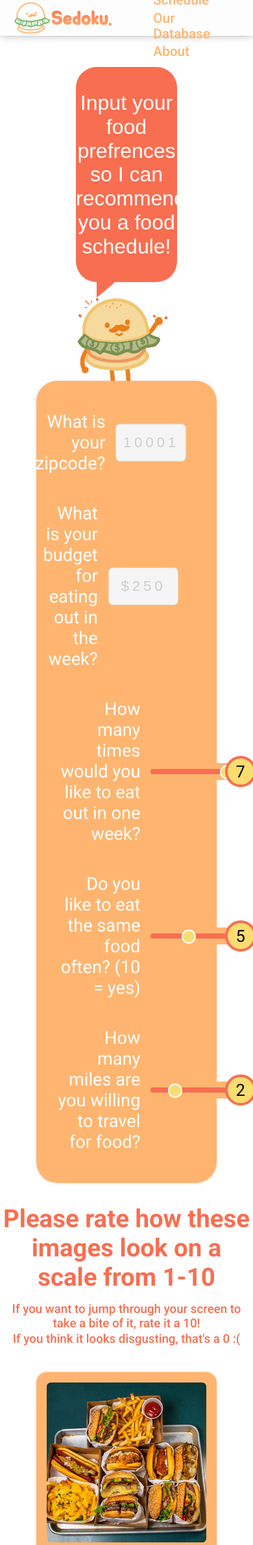
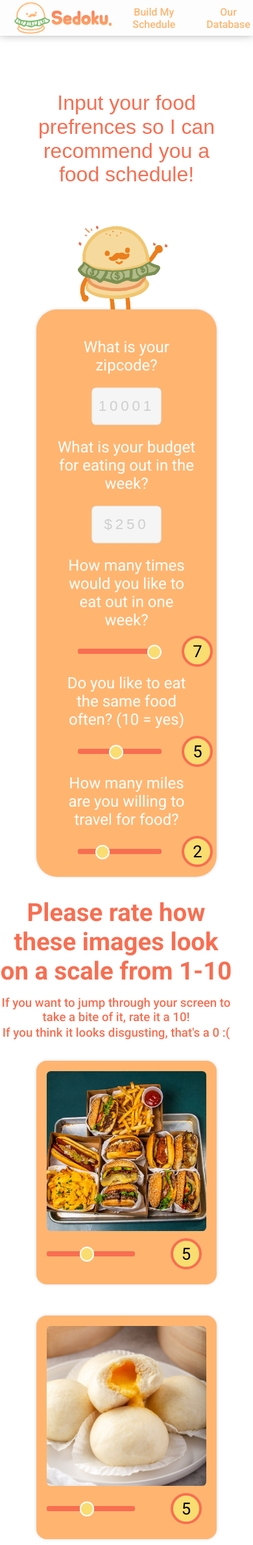
Before and after one commit to jpjacobpadilla/SedokuFood, a Flask app: page /dishfinder in a window 390 px wide. Shown: the top 2377 px of the page at 65% size. Run offline with Flask 2, Linux system fonts and the light colour scheme.

Commit message:
Made website responsive

```diff
--- a/static/css/main.css
+++ b/static/css/main.css
@@ -869,7 +869,7 @@
     text-align: center;
 }
 
-#reaserch-zipcode-form{
+#reaserch-zipcode-form {
     margin: 3rem;
     display: flex;
     flex-direction: row;
@@ -996,10 +996,183 @@
     #image-cusine-container {
         grid-template-columns: 1fr 1fr;
     }
+
+    .form-slider-container {
+        margin-left: -4rem;
+    }
+
+    .dishfinder-one-input-container {
+        flex-direction: column;
+    }
+
+    input[type=range] {
+        margin: 0;
+        padding-right: 3rem;
+    }
+
+    .speach-bubble, .bubble-bottom-left {
+        background-color: white;
+        width: 80%;
+    }
+
+    .bubble-bottom-left::before {
+        display: none;
+    }
+
+    .speach-bubble p{
+        color: var(--warmred);
+        font-size: 2rem;
+        font-weight: 500;
+    }
+
+    #explanation-of-image-form-options {
+        margin: 0 2rem 2rem 0;
+    }
+
+    #search-loading-display-container {
+        margin: 5rem 2rem 6rem 2rem;
+        column-gap: .5rem;
+        flex-direction: column;
+    }
+
+    /* HEADER */
+    .header-nav ul {
+        margin-left: .5rem;
+        display: flex;
+        align-items: center;
+        justify-content: center;
+        text-align: center;
+        padding: 0;
+    }
+
+    .header-nav ul li a {
+        font-size: 1rem;
+    }
 }
 
 @media (max-width: 500px) {
     #image-cusine-container {
         grid-template-columns: 1fr;
     }
+
+    #section1 h2 {
+        font-size: 1.6rem;
+        margin-bottom: 2rem;
+    }
+
+    #section1 {
+        padding-bottom: 9rem;
+    }
+
+    #section2-text-container h3 {
+        font-size: 2.5rem;
+        text-align: center;
+    }
+
+    #section2-text-container h2 {
+        font-size: 3rem;
+    }
+
+    #section2-background {
+        padding-top: 4rem;
+        padding-bottom: 11rem;
+    }
+
+    #section3-text-container h2{
+        font-size: 3.5rem;
+    }
+
+    #section3-background {
+        padding-bottom: 14rem;
+    }
+
+    #section3-text-container  {
+        padding: 0 2rem 0 2rem;
+    }
+
+    #thirdrd-img-whatweoffer {
+        margin-top: -7rem;
+    }
+
+    #data-graphs-image-container {
+        flex-direction: column;
+    }
+
+    #data-graphs-image-container img {
+        width: 80%;
+        display: block;
+        margin: 0 auto;
+    }
+
+    #data-graphs-image-container div h2 {
+        margin-top: 3rem;
+    }
+
+    #top-data-graphs-img {
+        margin-top: -3.5rem;
+    }
+
+    #nyc-rest-header-bg {
+        display: none;
+    }
+
+    #nyc-rest-header {
+        position: relative;
+        margin-top: 4rem;
+        color: var(--warmred);
+    }
+
+    #reaserch-your-zipcode-container,
+    #reaserch-your-zipcode-output-container {
+        margin: 3rem .5rem 0rem .5rem;
+        padding: 2rem;
+    }
+
+    #zipcode-text-head {
+        font-size: 1.5rem;
+        font-weight: 400;
+    }
+
+    #reaserch-zipcode-form {
+        margin: 2.5rem .8rem 2.5rem .8rem;
+        column-gap: .3rem;
+    }
+
+    #reaserch-zipcode-form label {
+        font-size: 1rem;
+    }
+
+    #zipcode-output-display  {
+        font-size: 1.5rem;
+    }
+
+    #zipcode-output-display h2,
+    .zipcode-output-display-label {
+        font-size: 1.5rem;
+        text-align: center;
+        font-weight: 400;
+    }
+
+    #zipcode-numbers-output-display {
+        column-gap: .35rem;
+    }
+
+    .zipcode-output-display-data {
+        margin: .5rem;
+    }
+
+    .no-zipcode-data {
+        font-size: 1rem;
+        margin: .5rem;
+    }
+
+    .dishfinder-one-input-container h2 {
+        font-size: 1.5rem;
+        text-align: center;
+    }
+
+    .numeric-form-input {
+        margin: 0;
+    }
+
 }
--- a/templates/exploreourdatabase.html
+++ b/templates/exploreourdatabase.html
@@ -11,7 +11,7 @@
     </div>
 
     <div id="data-graphs-image-container">
-        <div>
+        <div id="top-data-graphs-img">
             <h2>Average Price Per Restaurant</h2>
             <img src="{{url_for('static', filename='images/avgrest_per_zipcode_plot.png')}}">
         </div>
--- a/templates/index.html
+++ b/templates/index.html
@@ -29,7 +29,7 @@
                 <img src="{{url_for('static', filename='images/Icons/chef.png')}}">
                 <h4>Your Cuisine<br>Prefrences</h4>
             </div>
-            <div class="sec3-whatweoffer-element el1">
+            <div class="sec3-whatweoffer-element el1" id="thirdrd-img-whatweoffer">
                 <img src="{{url_for('static', filename='images/Icons/location-icon.png')}}">
                 <h4>Price and<br>Location</h4>
             </div>
```
